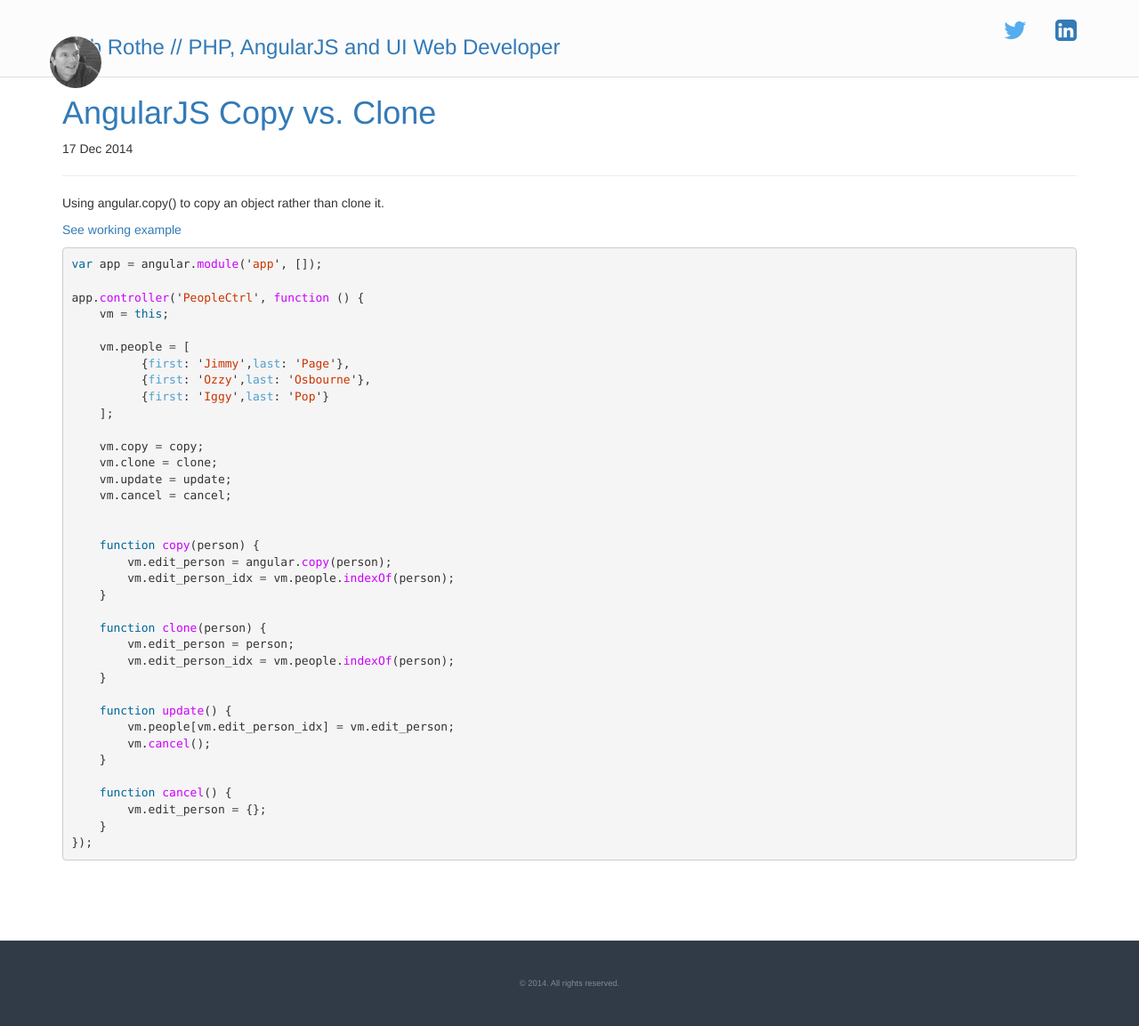
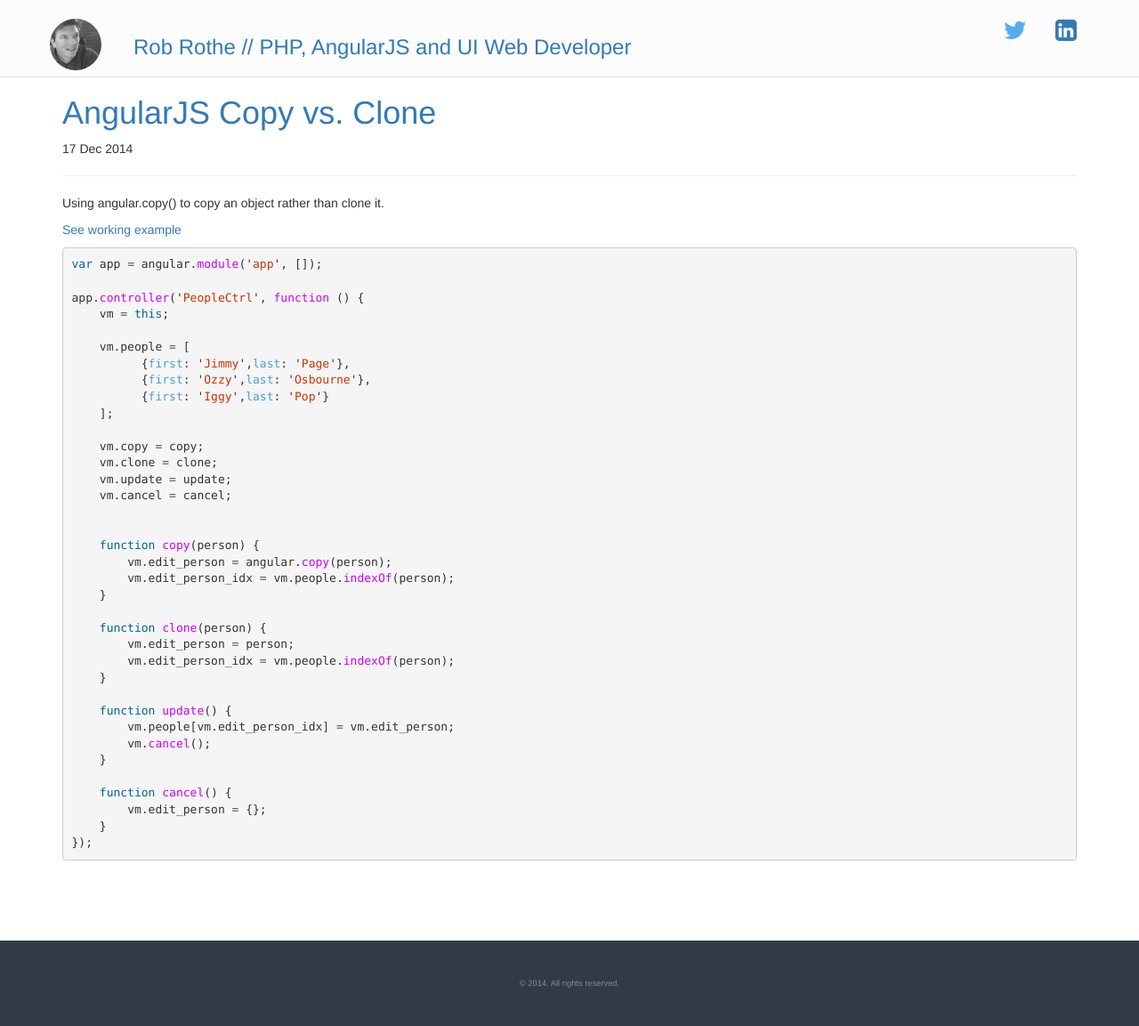
Before and after one commit to robrothedev/robrothedev.github.io, a Jekyll site: the page built from index.html, in a window 1280 px wide. Shown: the whole page at 89% size. Built offline with Jekyll 4.4.1, drawn with Linux system fonts in a browser that asks for light colours; nearby versions of some CDN libraries; the list of posts is cut into pages by our own code.

Commit message:
Updating

```diff
--- a/_includes/header.html
+++ b/_includes/header.html
@@ -5,7 +5,7 @@
       <li><a href="https://www.linkedin.com/pub/rob-rothe/64/407/b80"><span class="fa fa-linkedin-square fa-2x pull-right"></span></a></li>
     </ul>
     <h3>
-      <img src="{{ site.baseurl }}public/images/rob-bw.jpg" class="img-circle pull-left rob-bw">
+      <img src="{{ site.baseurl }}public/images/rob-bw.jpg" class="img-circle rob-bw">
       <a href="{{ site.baseurl }}" title="Home">{{ site.title }}</a>
     </h3>
   </div>
--- a/public/css/site.css
+++ b/public/css/site.css
@@ -15,6 +15,7 @@
 .masthead h3 {
   margin:0;
   padding-top:20px;
+  margin-left:80px;
 }
 
 .masthead-icons {
@@ -33,12 +34,11 @@
 }
 
 .rob-bw {
-  margin-right:10px;
   border:1px solid #fff;
   width:60px;
   position:absolute;
   left:0;
-  top:20px;
+  top:0px;
 }
 
 .main {
```
